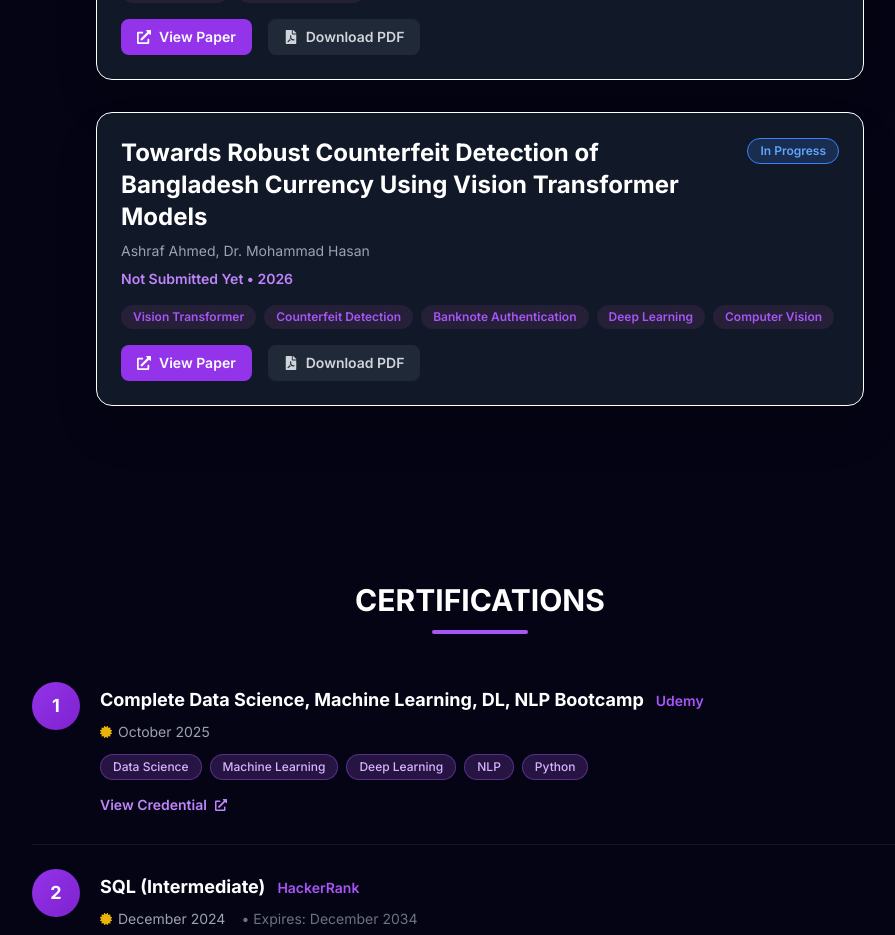
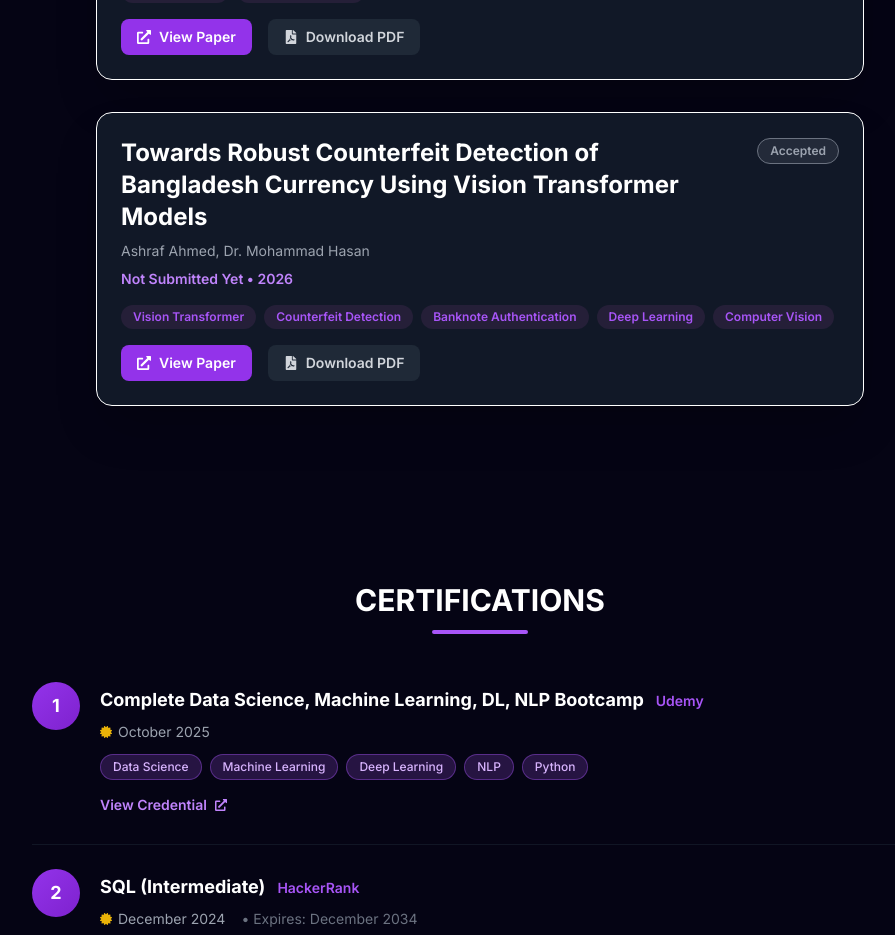
Before and after one commit to ashraf1600/My-Portfolio, a React (Vite) app: page / in a window 1280 px wide. Shown: the part 5160-6095 px from the top of the page, without its empty margins (160-1055 px from the left). Built offline with nearby package versions, Linux system fonts and the light colour scheme.

Commit message:
Paper 2 added

```diff
--- a/src/constants.js
+++ b/src/constants.js
@@ -236,7 +236,7 @@ export const research = [
     authors: "Ashraf Ahmed, Dr. Mohammad Hasan",
     conference: "Not Submitted Yet",
     year: 2026,
-    status: "In Progress",
+    status: "Accepted",
     tags: [
       "Vision Transformer",
       "Counterfeit Detection",
```
